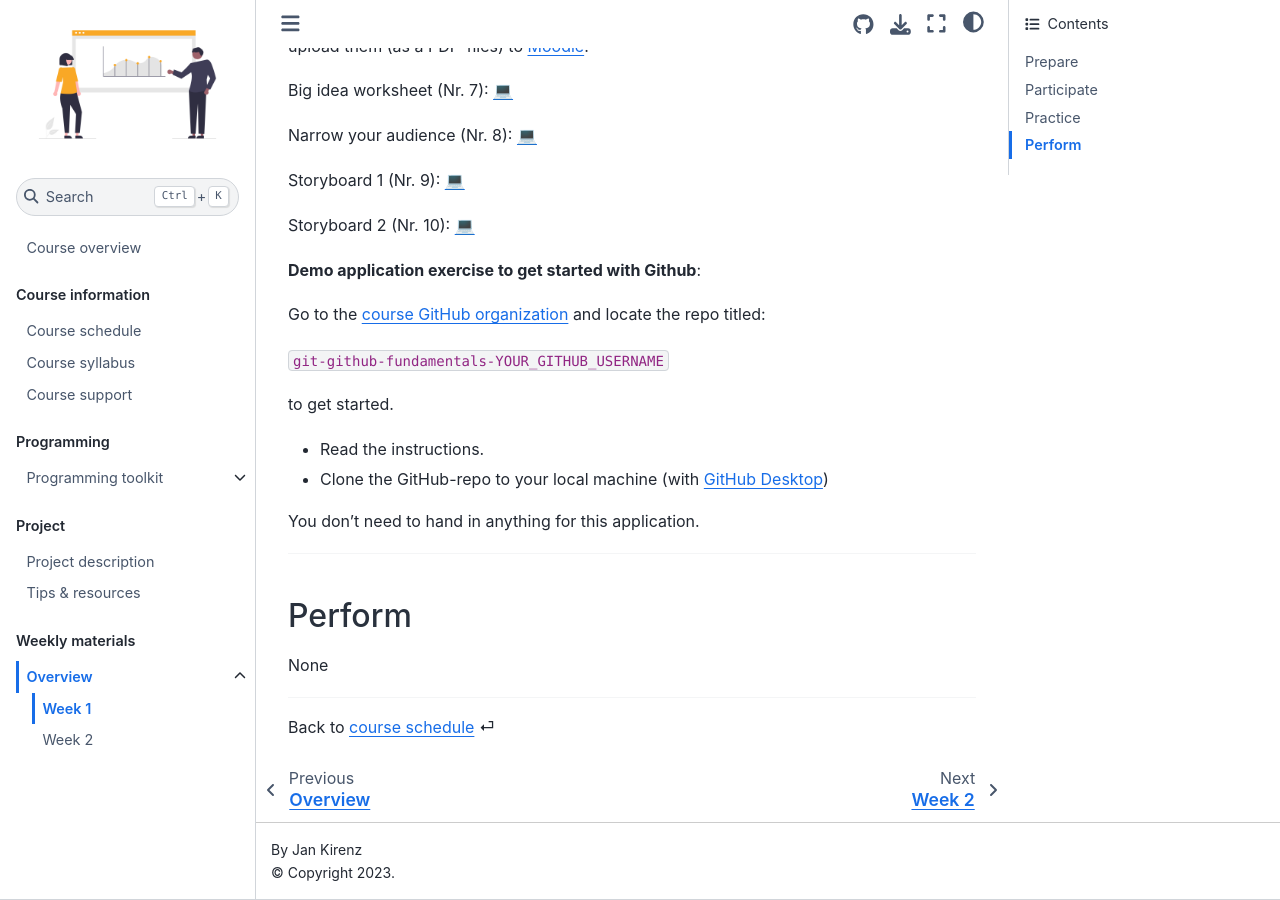
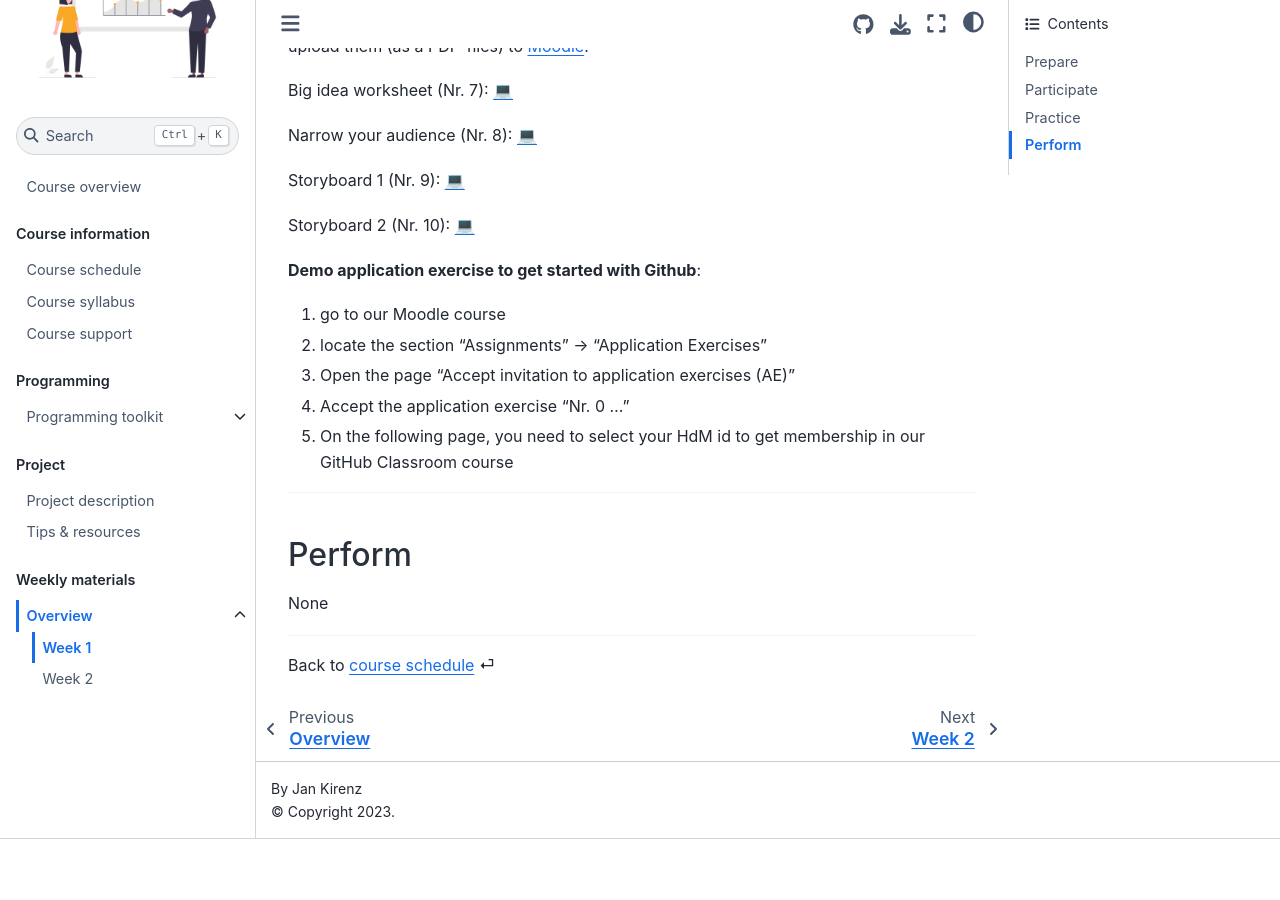
Before and after one commit to dst-ws22/website, a Jupyter Book: the page built from weeks/week1.md, in a window 1280 px wide and 900 px high, scrolled down 693 px. Built offline with Jupyter Book 1.0.4 settings and Sphinx 7.4.7 and the Sphinx Book theme 1.1.4, drawn with Linux system fonts in a browser that asks for light colours; comment, search, counter and statistics services are not loaded; after the commit the page ends 1532 px from its top, so only the background shows below that.

Commit message:
Update week1.md

```diff
--- a/weeks/week1.md
+++ b/weeks/week1.md
@@ -49,16 +49,11 @@
 
 **Demo application exercise to get started with Github**:
 
-Go to the [course GitHub organization](https://github.com/orgs/om2-ws22/repositories) and locate the repo titled:
-
-`git-github-fundamentals-YOUR_GITHUB_USERNAME`
-
-to get started.
-
-- Read the instructions.
-- Clone the GitHub-repo to your local machine (with [GitHub Desktop](https://docs.github.com/en/repositories/creating-and-managing-repositories/cloning-a-repository))
-
-You don't need to hand in anything for this application.
+1. go to our Moodle course
+2. locate the section "Assignments" -> "Application Exercises"
+3. Open the page "Accept invitation to application exercises (AE)"
+4. Accept the application exercise "Nr. 0 ..."
+5. On the following page, you need to select your HdM id to get membership in our GitHub Classroom course
 
 ---
 
```
